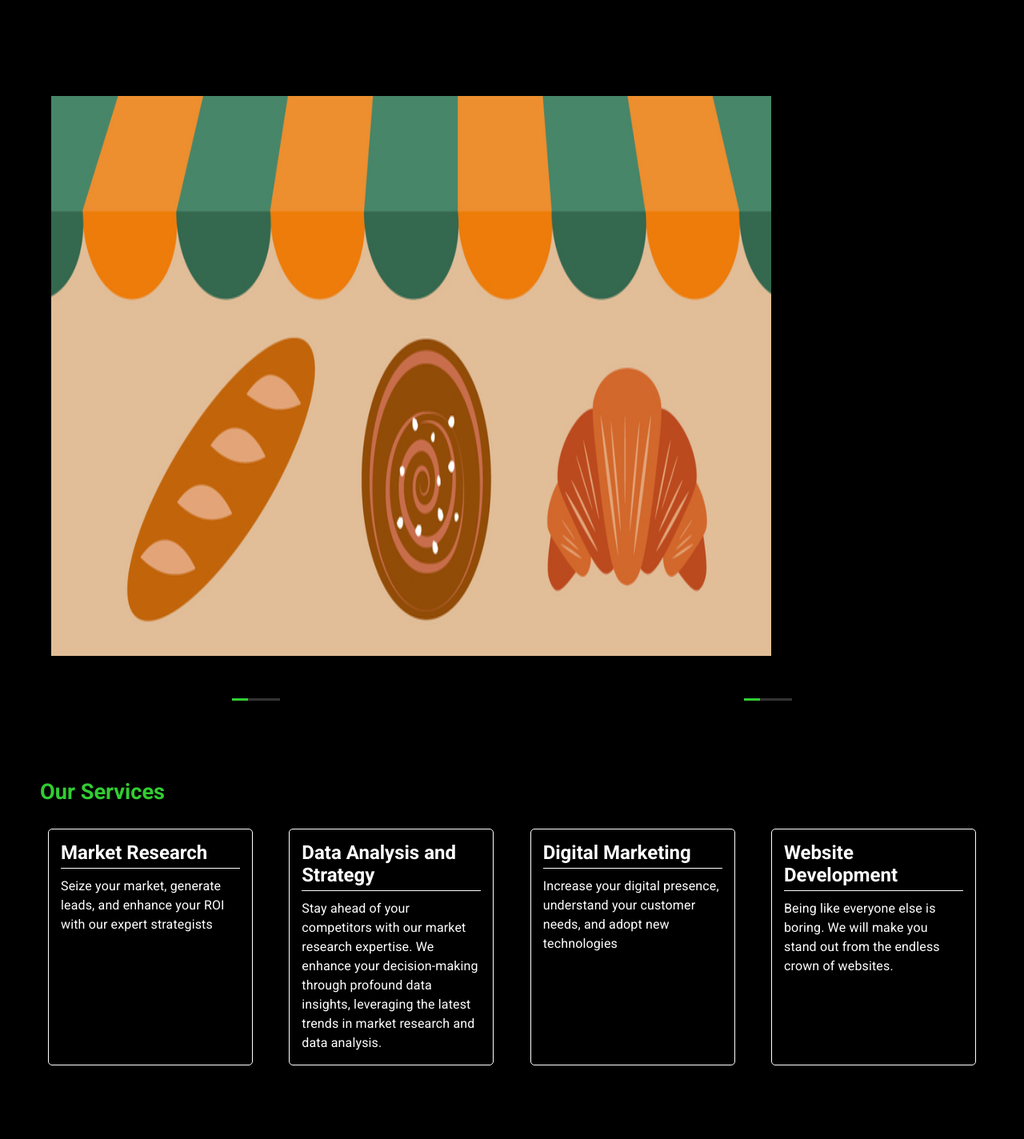
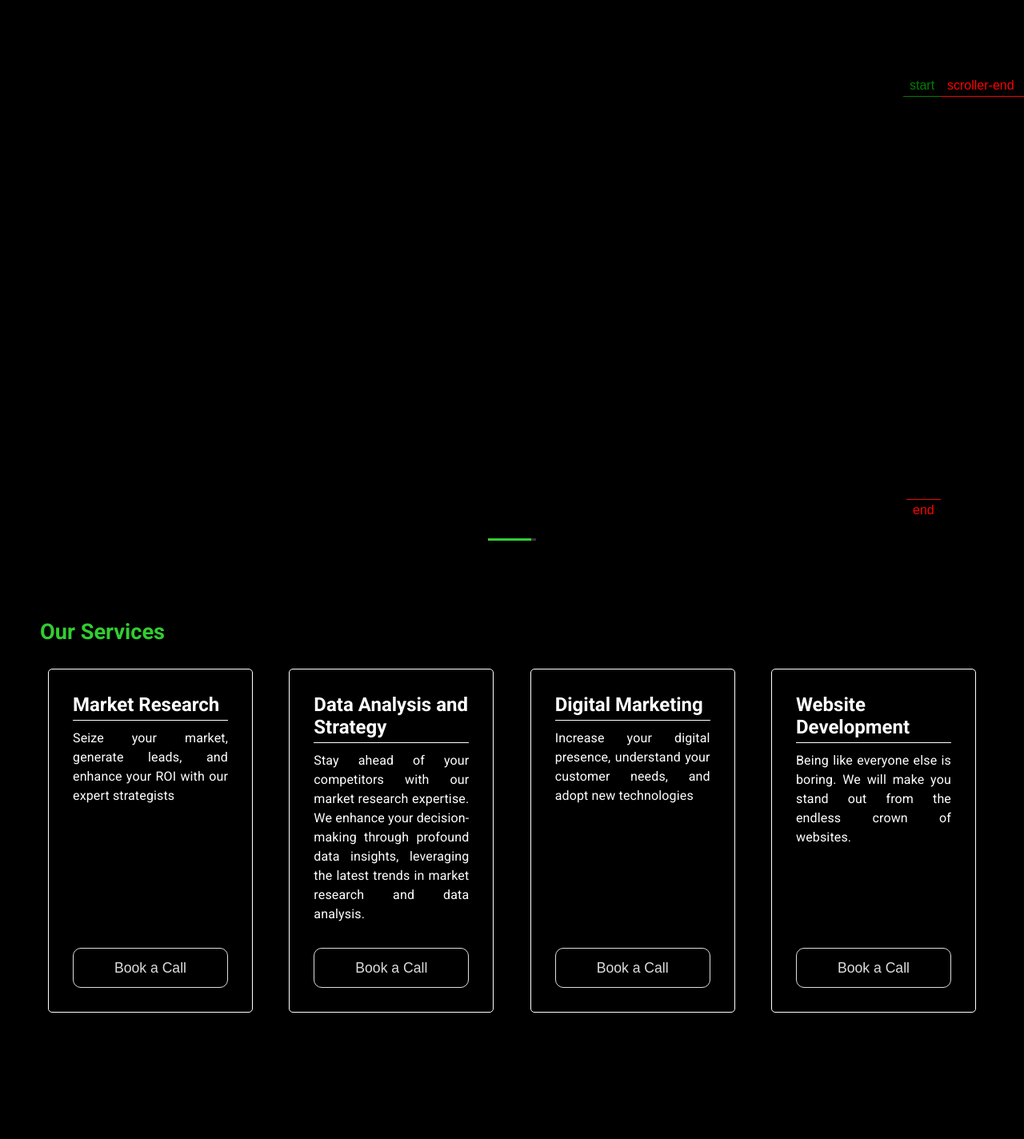
Before and after one commit to mobyinkinn/GreenNStrategy, a Next.js app in the folder greenstrategy/: page / in a window 1280 px wide. Shown: the part 680-2104 px from the top of the page at 80% size. Built offline with nearby package versions, Linux system fonts and the light colour scheme.

Commit message:
bannner animation

```diff
--- a/greenstrategy/app/components/home/Home.jsx
+++ b/greenstrategy/app/components/home/Home.jsx
@@ -13,7 +13,7 @@ import Form from "./parts/Form";
 export default function Home() {
   const [showNav, setShowNav] = useState(false);
   return (
-    <Box backgroundColor={"black"}>
+    <Box backgroundColor={"black"} sx={{ overflowX: "hidden" }}>
       <Navbar showNav={showNav} />
       <Landing setShowNav={setShowNav} />
       <Banner />
--- a/greenstrategy/app/components/home/parts/Banner.jsx
+++ b/greenstrategy/app/components/home/parts/Banner.jsx
@@ -6,9 +6,35 @@ import img2 from "@/public/assets/image.png";
 import Image from "next/image";
 import "slick-carousel/slick/slick.css";
 import "slick-carousel/slick/slick-theme.css";
-import { Box } from "@mui/material";
+import { Box, Stack } from "@mui/material";
+import { useRef } from "react";
+import { useGSAP } from "@gsap/react";
+import gsap from "gsap";
+import { ScrollTrigger } from "gsap/dist/ScrollTrigger";
 
 export default function Banner() {
+  const bannerRef = useRef();
+  useGSAP(() => {
+    const innerWidth = window.innerWidth;
+
+    gsap.registerPlugin(ScrollTrigger);
+
+    //Defining a timeline to manage our animations
+    let tl = gsap.timeline();
+
+    //Defining the animations to run in tl timeline
+    tl.from(bannerRef.current, {
+      x: innerWidth,
+      ease: "Power1.inOut",
+      scrollTrigger: {
+        trigger: bannerRef.current,
+        start: "top 80%",
+        end: "bottom bottom",
+        scrub: true,
+        markers: true,
+      },
+    });
+  });
   const settings = {
     dots: false,
     infinite: true,
@@ -33,12 +59,17 @@ export default function Banner() {
   ];
 
   return (
-    <Box width={"90vw"} margin={"0 auto"}>
+    <Box width={"90vw"} margin={"0 auto"} ref={bannerRef}>
       <Slider {...settings}>
         {Images.map((d) => (
-          <div key={d.id}>
-            <Image src={d.src} alt={`Image ${d.id}`} width={900} height={700} />
-          </div>
+          <Stack key={d.id}>
+            <Image
+              src={d.src}
+              alt={`Image ${d.id}`}
+              width={1200}
+              height={500}
+            />
+          </Stack>
         ))}
       </Slider>
     </Box>
--- a/greenstrategy/app/components/home/parts/ProgressBar.jsx
+++ b/greenstrategy/app/components/home/parts/ProgressBar.jsx
@@ -2,10 +2,11 @@ import { Box, Stack } from "@mui/material";
 
 export default function ProgressBar() {
   return (
-    <Stack direction={"row"} justifyContent={"center"}>
     <Stack
       height={"100px"}
       width={"100%"}
+      direction={"row"}
+      gap={"10px"}
       backgroundColor={"black"}
       sx={{ justifyContent: "center", alignItems: "center" }}
     >
@@ -18,23 +19,15 @@ export default function ProgressBar() {
       >
         <Stack className="banner-animation"></Stack>
       </Stack>
-      </Stack>
-      <Stack
-        height={"100px"}
-        width={"100%"}
-        backgroundColor={"black"}
-        sx={{ justifyContent: "center", alignItems: "center" }}
-      >
-        <Stack
+      {/* <Stack
         direction={"row"}
         sx={{ justifyContent: "start" }}
         backgroundColor={"#333"}
         width={"60px"}
         height={"3px"}
       >
-          <Stack className="banner-animation"></Stack>
-        </Stack>
-      </Stack>
+        <Stack className="banner-animation-delay"></Stack>
+      </Stack> */}
     </Stack>
   );
 }
--- a/greenstrategy/app/components/home/parts/ServiceCard.jsx
+++ b/greenstrategy/app/components/home/parts/ServiceCard.jsx
@@ -1,17 +1,18 @@
-import { Box, Typography } from "@mui/material";
+import { Box, Stack, Typography } from "@mui/material";
 
 export default function ServiceCard({ name, data }) {
   return (
-    <Box
+    <Stack
       width={{
         xs: "80vw",
         md: "40vw",
         lg: "20vw",
       }}
       sx={{
+        justifyContent: "space-between",
         border: "1px solid white",
         borderRadius: "5px",
-        padding: "15px",
+        padding: "30px",
         margin: "10px",
         cursor: "pointer",
         "&:hover": {
@@ -20,11 +21,16 @@ export default function ServiceCard({ name, data }) {
         },
       }}
     >
-      <h2 style={{ paddingBottom: "5px", borderBottom: "1px solid white" }}>
-        {name}
-      </h2>
+      <Box margin={"0 0 30px 0"}>
+        <h2 style={{ paddingBottom: "5px", borderBottom: "1px solid white" }}>
+          {name}
+        </h2>
 
-      <Typography marginTop={"10px"}>{data}</Typography>
-    </Box>
+        <Typography marginTop={"10px"} sx={{ textAlign: "justify" }}>
+          {data}
+        </Typography>
+      </Box>
+      <button className="btn-black">Book a Call</button>
+    </Stack>
   );
 }
--- a/greenstrategy/app/globals.css
+++ b/greenstrategy/app/globals.css
@@ -28,11 +28,19 @@
   transition: all 0.5s ease;
 }
 
+.banner-animation-delay {
+  background-color: limegreen;
+  height: 100%;
+  width: 0%;
+  animation: expandWidth 5s ease infinite forwards;
+  animation-delay: 5s;
+}
 .banner-animation {
   background-color: limegreen;
   height: 100%;
   width: 0%;
-  animation: expandWidth 5s ease infinite;
+  animation: expandWidth 5s ease infinite forwards;
+  animation-delay: 3s;
 }
 
 @keyframes expandWidth {
```
Lines whose indentation alone changed are shown as unchanged.
